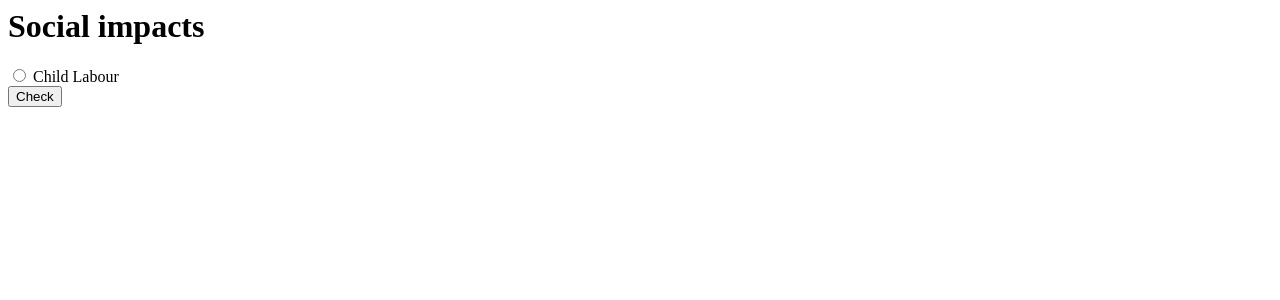
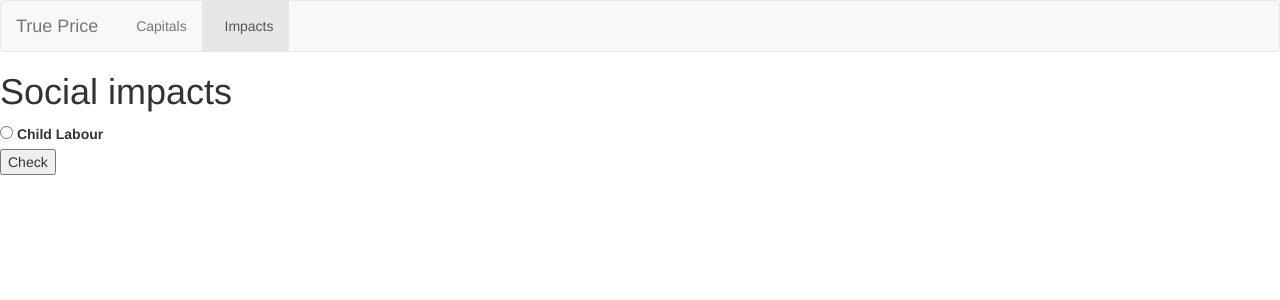
Before and after one commit to ARusman/website, a Django app: page /co2/2/ in a window 1280 px wide. Shown: the top 300 px of the page. Run offline with Django 3.2, Linux system fonts and the light colour scheme; data comes from the database, SQL or seed files in the repository; both versions use the stored data as it was after the commit; some libraries are stand-ins or nearby versions.

Commit message:
newcommit

```diff
--- /dev/null
+++ b/co2/static/co2/style.css
@@ -0,0 +1,3 @@
+body{
+    background: white url("images/background.jpg")
+}
--- a/co2/templates/co2/detail.html
+++ b/co2/templates/co2/detail.html
@@ -1,3 +1,34 @@
+<link rel="stylesheet" href="https://maxcdn.bootstrapcdn.com/bootstrap/3.3.6/css/bootstrap.min.css">
+
+<nav class="navbar navbar-default">
+    <div class="container-fluid">
+        <!--Header-->
+        <div class="navbar-header">
+            <button type="button" class="navbar-toggle" data-toggle="collapse" data-target="#topNavBar">
+                <span class="icon-bar"></span>
+                <span class="icon-bar"></span>
+                <span class="icon-bar"></span>
+            </button>
+            <a class="navbar-brand" href="{% url 'co2:index' %}"> True Price </a>
+        </div>
+
+        <!--Items-->
+        <div class="collapse navbar-collapse">
+            <ul class="nav navbar-nav">
+                <li class="">
+                    <a href="{% url 'co2:index' %}">
+                         <span class="glyphicon glyphicon-charts" aria-hidden = "true"></span>&nbsp; Capitals
+                    </a>
+                </li>
+                <li class="active">
+                    <a href="#">
+                       <span class="glyphicons glyphicons-ruler" aria-hidden = "true"></span>&nbsp; Impacts
+                    </a>
+                </li>
+            </ul>
+        </div>
+    </div>
+</nav>
 
 <h1>{{ capital.capital_title }}</h1>
 
```
Also changed, not shown: co2/templates/co2/index.html (+39 -0 lines), db.sqlite3.
